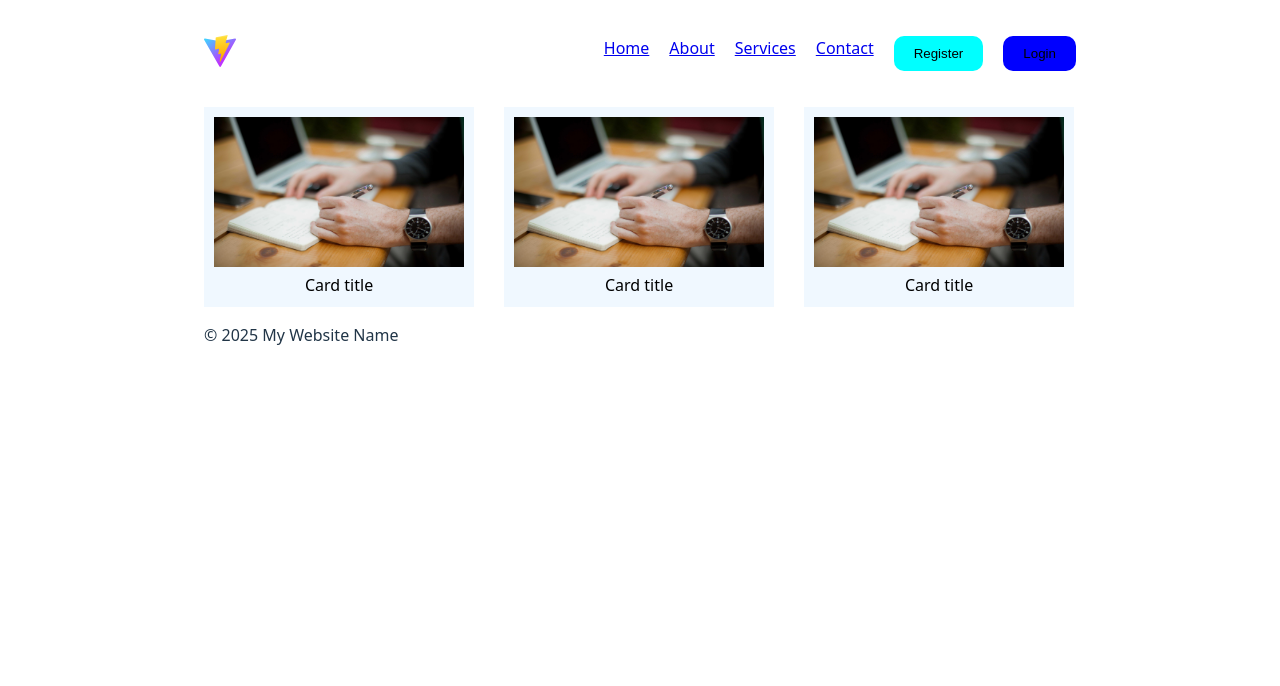
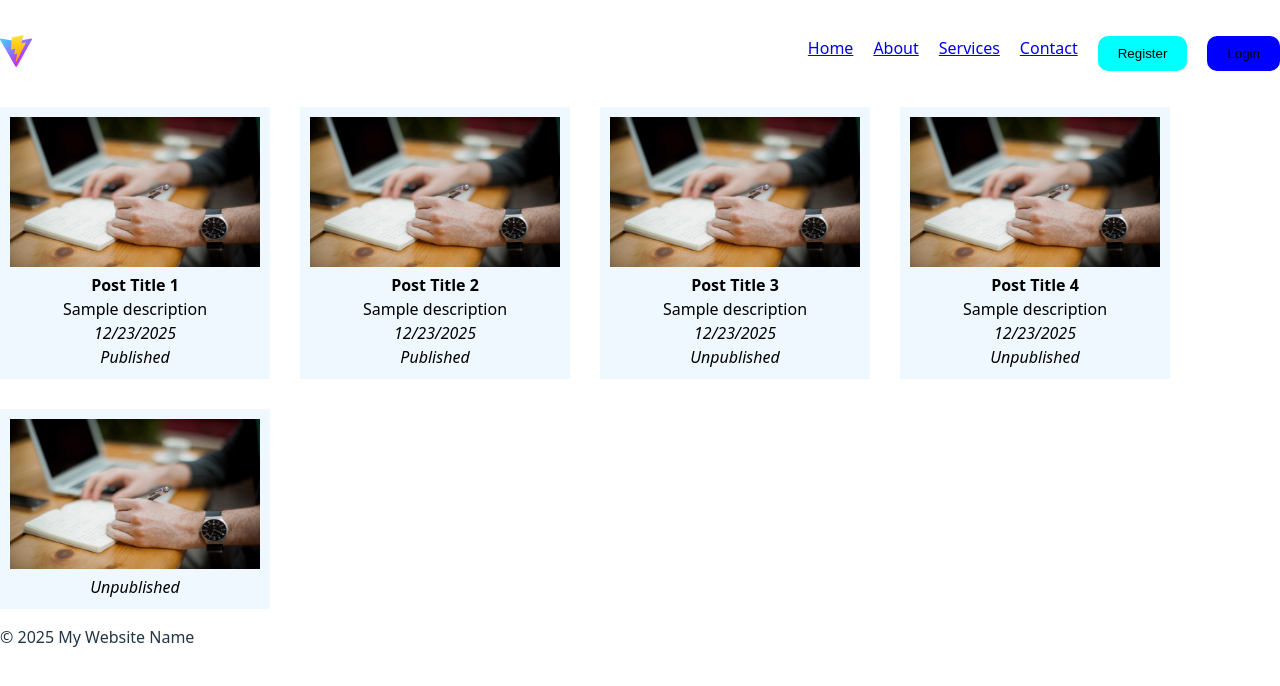
Before and after one commit to a6hijeet/react-demo, a React (Vite) app: page / in a window 1280 px wide. Shown: the top 686 px of the page. Built offline with nearby package versions, Linux system fonts and the light colour scheme.

Commit message:
props and prop types

```diff
--- a/package.json
+++ b/package.json
@@ -10,6 +10,7 @@
     "preview": "vite preview"
   },
   "dependencies": {
+    "prop-types": "^15.8.1",
     "react": "^19.2.0",
     "react-dom": "^19.2.0"
   },
--- a/src/components/Card.jsx
+++ b/src/components/Card.jsx
@@ -1,14 +1,31 @@
 import cardimg from '../assets/card1.jpg'
+import PropTypes from 'prop-types'
 
-function Card() {
+function Card(props) {
 
   return (
     <div className="card-wrapper">
       <img loading="lazy" width={250} height={150} src={cardimg}></img>
-      <div className="card-title">Card title</div>
+      <div className="card-title"><strong>{props.name}</strong></div>
+      <div className="card-desc">{props.desc}</div>
+      <div className="card-date"><i>{props.postDate}</i></div>
+      <div className="card-visibility"><i>{props.visible ? "Published" : "Unpublished"}</i></div>
     </div>
   )
 
 }
+Card.propTypes = {
+  name: PropTypes.string,
+  desc: PropTypes.string,
+  postDate: PropTypes.instanceOf(Date),
+  visible: PropTypes.boolean
 
+}
+
+Card.defaultProps = {
+  name: "Default Post",
+  desc: "Default description",
+  postDate: "Test",
+  visible: false
+}
 export default Card
--- a/src/components/Post.jsx
+++ b/src/components/Post.jsx
@@ -5,14 +5,15 @@
   const post2 = "Post Title 2";
   const post3 = "Post Title 3";
   const post4 = "Post Title 4";
-
+  const postDate = new Date().toLocaleString().split(',')[0];
   return (
    <>
    <div className="posts-wrapper">
-
-       <Card/>
-       <Card/>
-       <Card/>
+       <Card name={post1} desc="Sample description" visible={true} postDate={postDate}/>
+       <Card name={post2} desc="Sample description" visible={true} postDate={postDate}/>
+       <Card name={post3} desc="Sample description" visible={false} postDate={postDate}/>
+       <Card name={post4} desc="Sample description" visible={false} postDate={postDate}/>
+       <Card />
      </div>
    </>
 
```
Also changed, not shown: 1 other file (tests, documents, lock files or other folders).
